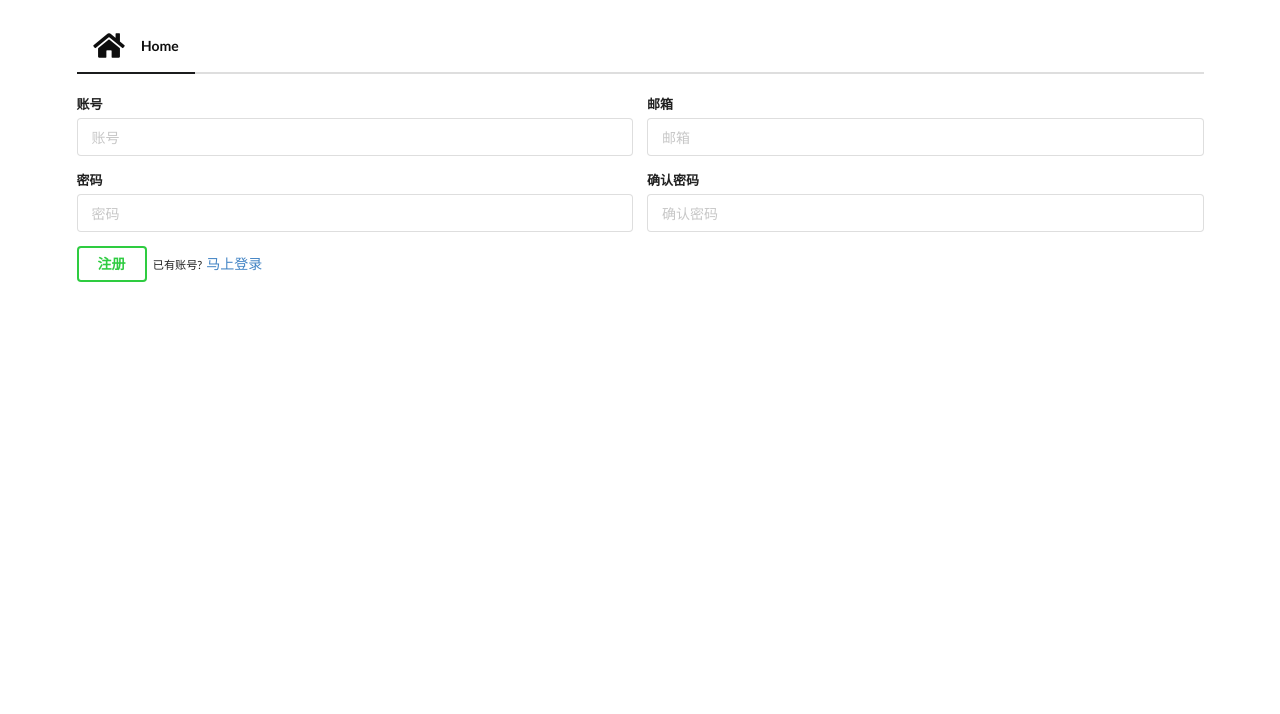
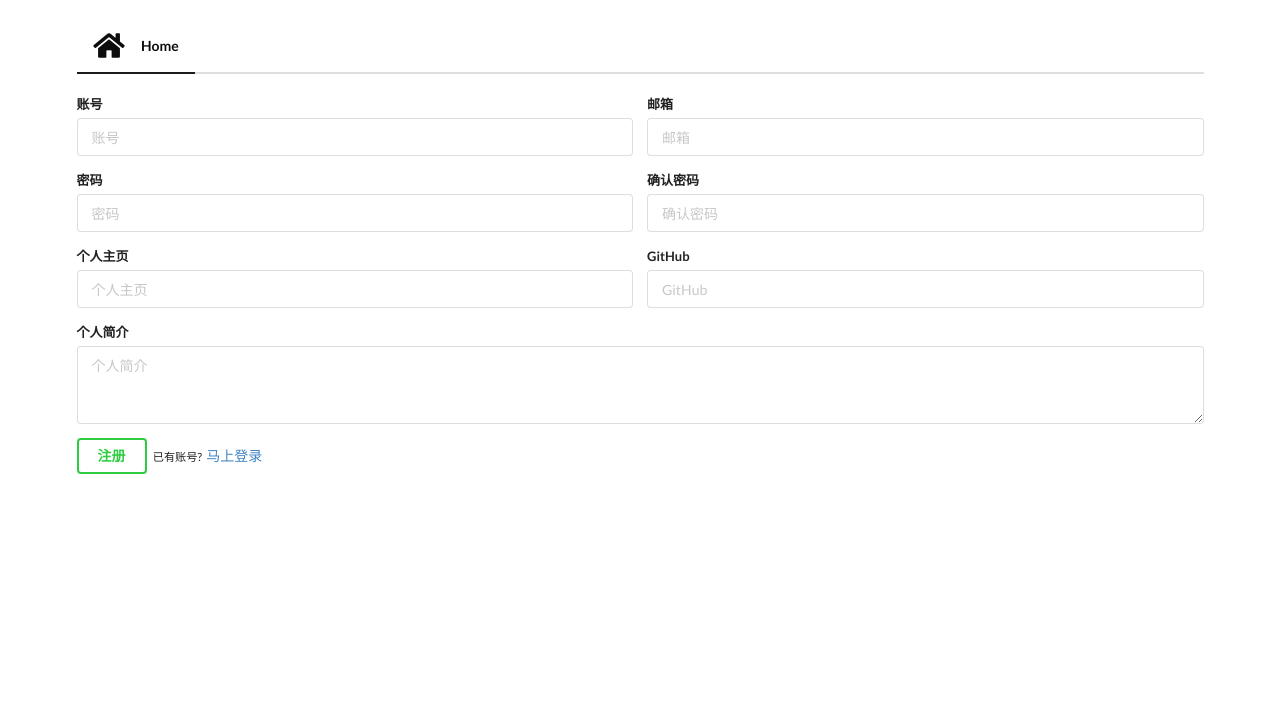
Before and after one commit to ItManHarry/wechat, a Flask app: page /auth/register in a window 1280 px wide. Shown: the top 714 px of the page. Run offline with Flask 2, Linux system fonts and the light colour scheme; some libraries are stand-ins or nearby versions.

Commit message:
github authorization finished

```diff
--- a/chat/__init__.py
+++ b/chat/__init__.py
@@ -63,7 +63,10 @@ def register_app_commands(app):
                 id=uuid.uuid4().hex,
                 code=username.lower(),
                 name=username.lower(),
-                email='jack_chengqian@163.com'
+                email=username+'@163.com',
+                website='http://xxx.com',
+                github='http://github.com/'+username,
+                bio='The system administrator'
             )
             user.set_password(password)
             db.session.add(user)
--- a/chat/forms.py
+++ b/chat/forms.py
@@ -1,7 +1,7 @@
 from flask_wtf import FlaskForm
-from wtforms import StringField, PasswordField, SubmitField
+from wtforms import StringField, PasswordField, SubmitField, TextAreaField
 from wtforms.validators import DataRequired, Length, Email, EqualTo
-from wtforms import ValidationError
+from wtforms import ValidationError, validators
 from chat.models import User
 class LoginForm(FlaskForm):
     code = StringField('账号',validators=[DataRequired('请输入用户名!'),Length(1, 20, '长度要介于(1-20)')])
@@ -12,6 +12,9 @@ class RegisterForm(FlaskForm):
     password = PasswordField('密码', validators=[DataRequired('请输入密码!'), Length(8, 128, '长度要介于(8-128)'), EqualTo('password_confirm', message='密码不一致')])
     password_confirm = PasswordField('确认密码', validators=[DataRequired('请确认密码!')])
     email = StringField('邮箱', validators=[DataRequired('请输入邮箱!'), Email('邮箱格式不正确')])
+    website = StringField('个人主页', [validators.optional()])
+    github = StringField('GitHub', [validators.optional()])
+    bio = TextAreaField('个人简介', [validators.optional()])
     submit = SubmitField('注册')
 
     def validate_code(self, field):
--- a/chat/models.py
+++ b/chat/models.py
@@ -11,9 +11,12 @@ class User(db.Model, UserMixin):
     timestamp = db.Column(db.DateTime, default=datetime.utcnow(), index=True)
     code = db.Column(db.String(32), unique=True, index=True)
     name = db.Column(db.String(32))
-    email = db.Column(db.String(32))
+    email = db.Column(db.String(32), unique=True)
     email_hash = db.Column(db.String(128))
     password_hash = db.Column(db.String(128))
+    website = db.Column(db.String(32))
+    github = db.Column(db.String(32))
+    bio = db.Column(db.Text())
     messages = db.relationship('Message', back_populates='sender', cascade='all')
     logs = db.relationship('Log', back_populates='user', cascade='all')
     def __init__(self, **kwargs):
--- a/chat/templates/_nav.html
+++ b/chat/templates/_nav.html
@@ -16,9 +16,10 @@
       </a>
       {% if current_user.is_authenticated %}
       <div class="right menu">
-        <a class="ui item" href="{{url_for('auth.logout')}}">
-          Logout&nbsp;&nbsp;<i class="icon sign-out"></i>
-        </a>
+          <span class="ui item"><i class="user icon"></i>&nbsp;&nbsp;{{current_user.name}}</span>
+          <a class="ui item" href="{{url_for('auth.logout')}}">
+            <i class="icon sign-out"></i>&nbsp;&nbsp;Logout
+          </a>
       </div>
       {% endif %}
     </div>
--- a/chat/templates/auth/register.html
+++ b/chat/templates/auth/register.html
@@ -19,7 +19,7 @@
                         <div class="field">
                             {{form.email.label}}
                             {{form.email(placeholder='邮箱')}}
-                             {% for message in form.email.errors %}
+                            {% for message in form.email.errors %}
                                 <div class="ui pointing red label">
                                     <small>{{ message }}</small>
                                 </div>
@@ -30,7 +30,7 @@
                         <div class="field">
                             {{form.password.label}}
                             {{form.password(placeholder='密码')}}
-                             {% for message in form.password.errors %}
+                            {% for message in form.password.errors %}
                                 <div class="ui pointing red label">
                                     <small>{{ message }}</small>
                                 </div>
@@ -39,12 +39,26 @@
                         <div class="field">
                             {{form.password_confirm.label}}
                             {{form.password_confirm(placeholder='确认密码')}}
-                             {% for message in form.password_confirm.errors %}
+                            {% for message in form.password_confirm.errors %}
                                 <div class="ui pointing red label">
                                     <small>{{ message }}</small>
                                 </div>
                             {% endfor %}
                         </div>
+                    </div>
+                    <div class="two fields">
+                        <div class="field">
+                            {{form.website.label}}
+                            {{form.website(placeholder='个人主页')}}
+                        </div>
+                        <div class="field">
+                            {{form.github.label}}
+                            {{form.github(placeholder='GitHub')}}
+                        </div>
+                    </div>
+                    <div class="field">
+                        {{form.bio.label}}
+                        {{form.bio(placeholder='个人简介', rows=3)}}
                     </div>
                     <div class="field">
                         {{form.submit(class='ui submit green inverted button')}}
--- a/chat/templates/main/home.html
+++ b/chat/templates/main/home.html
@@ -23,8 +23,6 @@
             <a class="ui green button" href="{{url_for('auth.login')}}">
               Login
             </a>
-            <div class="ui divider"></div>
-            <small>使用第三方登录</small>&nbsp;&nbsp;:&nbsp;&nbsp;<a title="Github" href="{{url_for('oauth.login', provider_name='github')}}"><i class="grey github circular large icon"></i></a>
           </div>
         </div>
       </div>
--- a/chat/views/auth.py
+++ b/chat/views/auth.py
@@ -14,11 +14,17 @@ def register():
         code = form.code.data
         email = form.email.data
         password = form.password.data
+        website = form.website.data
+        github = form.github.data
+        bio = form.bio.data
         user = User(
             id=uuid.uuid4().hex,
             code=code.lower(),
             name=code.lower(),
-            email=email.lower()
+            email=email.lower(),
+            website=website.lower(),
+            github=github.lower(),
+            bio=bio
         )
         user.set_password(password)
         db.session.add(user)
--- a/chat/views/oauth.py
+++ b/chat/views/oauth.py
@@ -1,8 +1,9 @@
 from flask import Blueprint, abort, url_for, redirect, flash
-from flask_login import current_user
+from flask_login import current_user, login_user
 from chat.plugins import oauth, db
+from chat.models import User
 from werkzeug import security
-import os
+import os, uuid
 bp_oauth = Blueprint('oauth', __name__)
 #http://127.0.0.1/oauth/github/callback/
 #client id:5d2aa3fceb9730bda5c5
@@ -20,6 +21,9 @@ github = oauth.remote_app(
 )
 providers = {
     'github': github
+}
+profile_endpoints = {
+    'github': 'user'
 }
 #跳转至第三方认证网址
 @bp_oauth.route('/login/<provider_name>')
@@ -42,6 +46,38 @@ def callback(provider_name):
         access_token = None
     print('Access token is : %s' %access_token)
     if access_token is None:
-        flash('认证失败,请重试！')
-        return redirect(url_for('main.home'))
-    return redirect(url_for('main.home'))
+        flash('认证失败,请使用账号密码登录！')
+        return redirect(url_for('auth.login'))
+    else:
+        #获取用户信息
+        username, website, github, email, bio = get_profile_info(provider, access_token)
+        '''
+        print('User name : ', username)
+        print('Web site : ', website)
+        print('Github : ', github)
+        print('Email : ', email)
+        print('Bio : ', bio)
+        '''
+        user = User.query.filter_by(email=email).first()
+        if user is None:
+            user = User(
+                id=uuid.uuid4().hex,
+                code=username.lower(),
+                name=username.lower(),
+                email=email.lower()
+            )
+            db.session.add(user)
+            db.session.commit()
+        login_user(user, True)
+    return redirect(url_for('main.index'))
+#获取第三方账号信息
+def get_profile_info(provider, access_token):
+    profile_endpoint = profile_endpoints[provider.name]
+    response = provider.get(profile_endpoint, token=access_token)
+    if provider.name == 'github':
+        username = response.data['name']
+        website = response.data['blog']
+        github = response.data['html_url']
+        email = response.data['email']
+        bio = response.data['bio']
+    return username, website, github, email, bio
```
Also changed, not shown: chat/templates/auth/login.html (+7 -4 lines).
